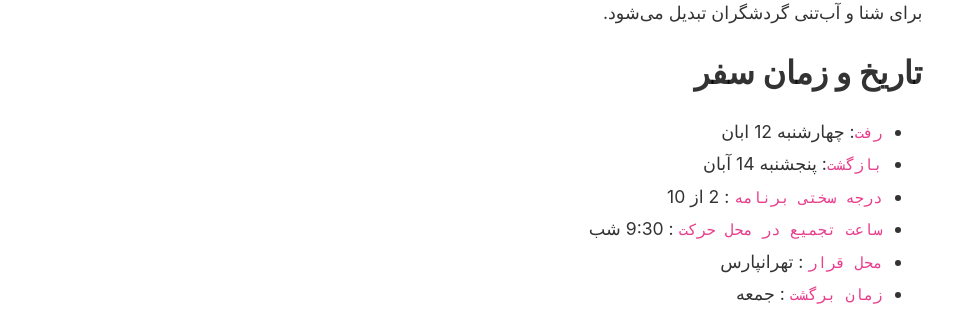
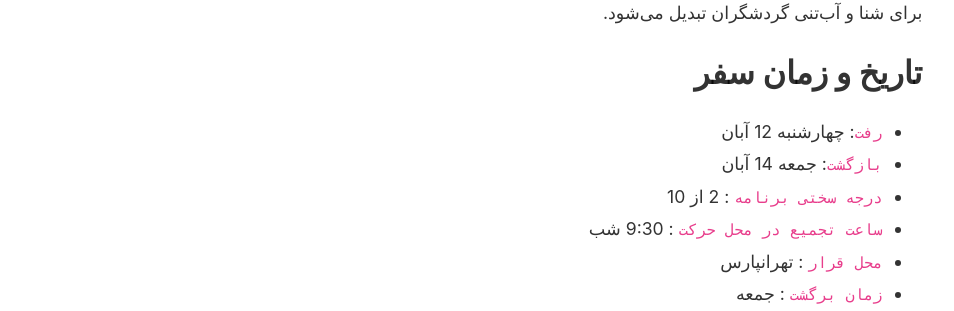
Before and after one commit to MHKarami97/active, a Jekyll site: the page built from _posts/2021-11-04-baliran.md, in a window 1280 px wide and 900 px high, scrolled down 1665 px. Shown: the part 139-450 px from the top of the window, without its empty margins (165-1119 px from the left). Built offline with Jekyll 4.4.1, drawn with Linux system fonts in a browser that asks for light colours; nearby versions of some CDN libraries; comment, search, counter and statistics services are not loaded.

Commit message:
update post

```diff
--- a/_posts/2021-11-04-baliran.md
+++ b/_posts/2021-11-04-baliran.md
@@ -24,8 +24,8 @@ rating: 5
 
 
 ## تاریخ و زمان سفر
-  - `رفت`: چهارشنبه 12 ابان
-  - `بازگشت`: پنجشنبه 14 آبان
+  - `رفت`: چهارشنبه 12 آبان
+  - `بازگشت`: جمعه 14 آبان
   - `درجه سختی برنامه` : 2 از 10
   - `ساعت تجمیع در محل حرکت` : 9:30 شب
   - `محل قرار` : تهرانپارس
```
